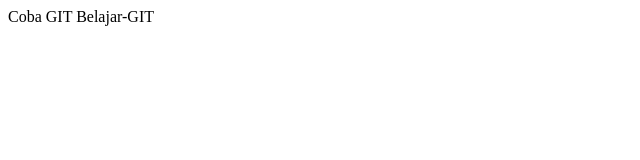
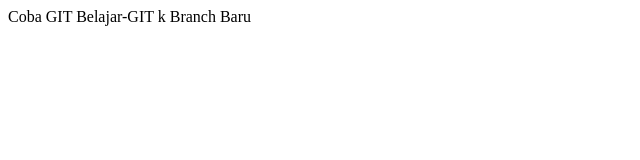
Before and after one commit to Retnaldi41/lanjutan-git, a plain HTML site: page index.html in a window 1280 px wide. Shown: the whole page, without its empty margins (0-640 px from the left). Drawn offline with Linux system fonts and the light colour scheme.

Commit message:
update index.html ke branch baru

```diff
--- a/index.html
+++ b/index.html
@@ -5,6 +5,6 @@
 </head>
 <body>
 	Coba GIT
-	Belajar-GIT
+	Belajar-GIT k Branch Baru
 </body>
 </html>
```
